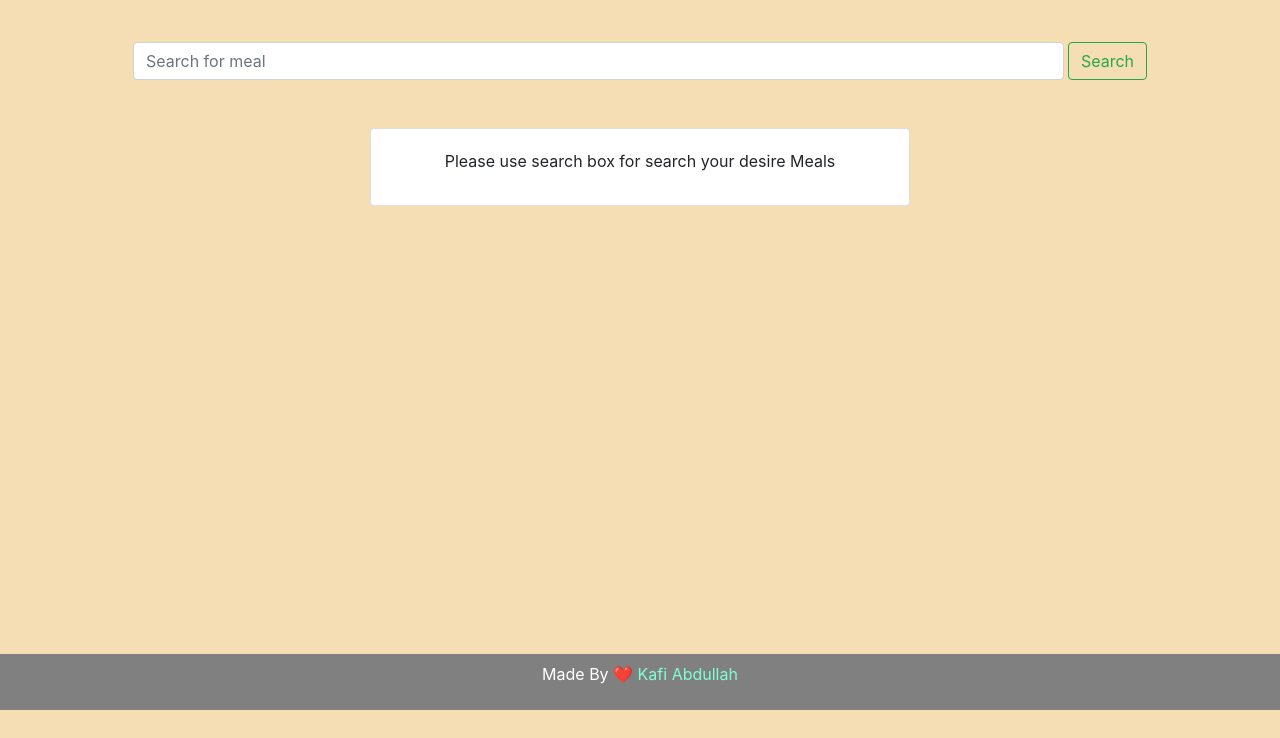
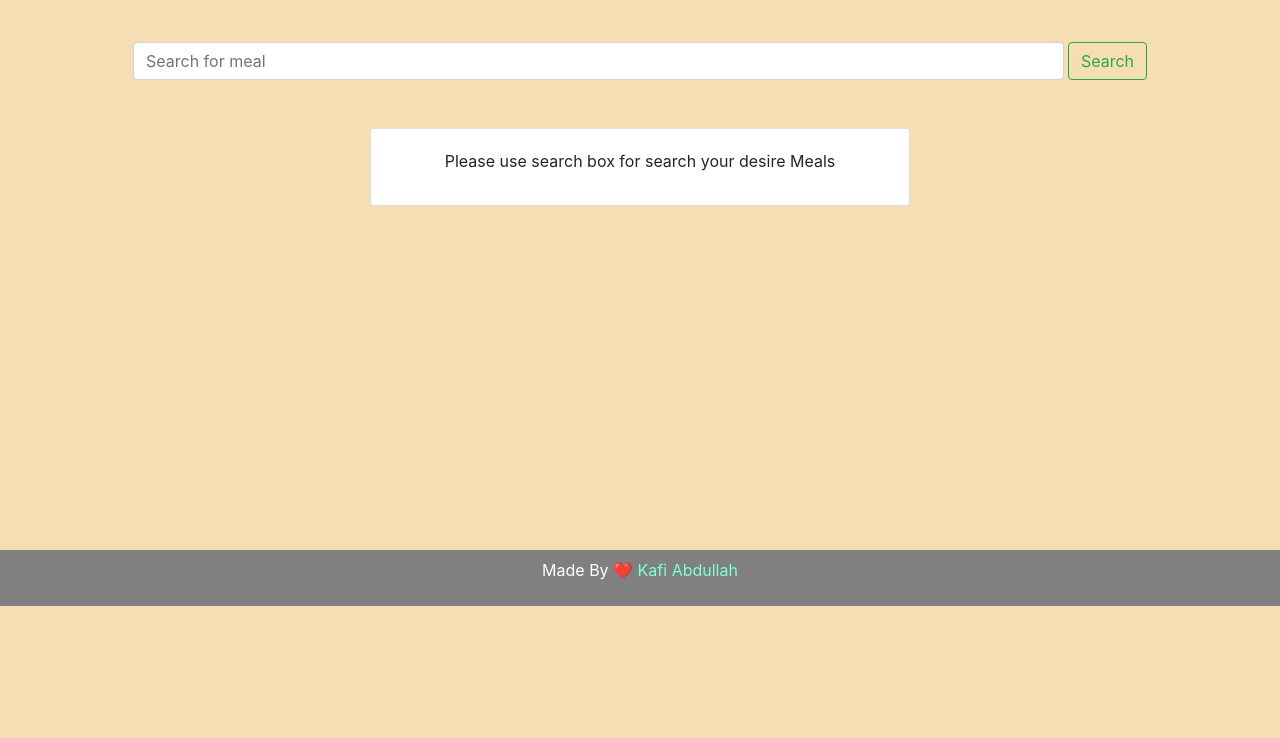
Before and after one commit to kafiabdullah/cooking-master, a plain HTML site: page index.html in a window 1280 px wide. Shown: the part 62-800 px from the top of the page. Drawn offline with nearby package versions, Linux system fonts and the light colour scheme.

Commit message:
change footer style

```diff
--- a/css/style.css
+++ b/css/style.css
@@ -17,5 +17,5 @@ body{
 footer{
 
     background-color: gray;
-    transform: translateY(56vh);
+    transform: translateY(43vh);
 }
```
